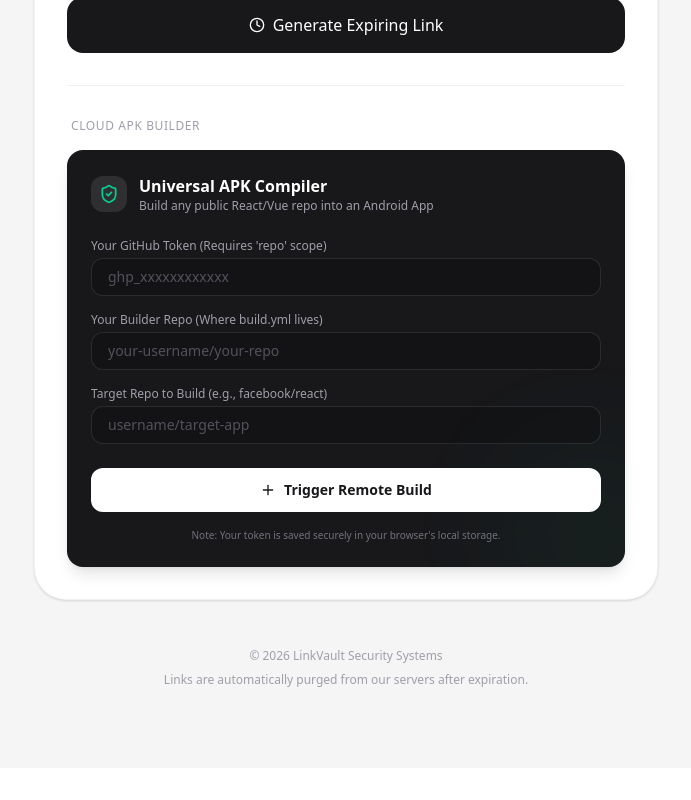
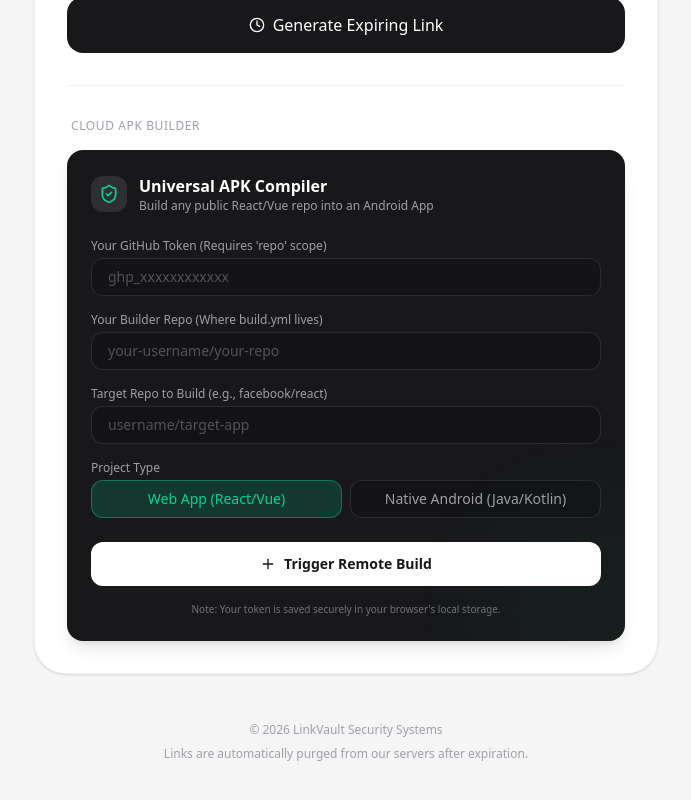
Before and after one commit to vincentcheong321-ux/bestapp, a React (Vite) app: page / in a window 1280 px wide. Shown: the part 1136-1936 px from the top of the page, without its empty margins (294-985 px from the left). Before the commit the page ends 1904 px from the top, so only its background shows below. Built offline with nearby package versions, Linux system fonts and the light colour scheme; no server answers.

Commit message:
feat: Support native project builds
Introduces a project type selection for the APK builder, allowing users to choose between 'web' and 'native' projects. This change updates the GitHub workflow to conditionally execute steps based on the selected project type, enabling native Android builds.

```diff
--- a/github-workflow-template.yml
+++ b/github-workflow-template.yml
@@ -7,6 +7,14 @@ on:
         description: 'The GitHub repository to build (e.g., username/my-app)'
         required: true
         type: string
+      project_type:
+        description: 'Type of project (web or native)'
+        required: true
+        default: 'web'
+        type: choice
+        options:
+          - web
+          - native
 
 jobs:
  build:
@@ -18,41 +26,49 @@ jobs:
      with:
        repository: ${{ github.event.inputs.target_repo }}
 
-   - name: Setup Node.js
+   # --- WEB APP STEPS ---
+   - name: Setup Node.js (Web Only)
+     if: ${{ github.event.inputs.project_type == 'web' }}
      uses: actions/setup-node@v4
      with:
        node-version: '22'
 
-   - name: Install Dependencies
+   - name: Install Dependencies & Build Web (Web Only)
+     if: ${{ github.event.inputs.project_type == 'web' }}
      run: |
        rm -rf node_modules package-lock.json
        npm install
+       npm run build
 
-   - name: Build Web App
-     run: npm run build
-
-   - name: Setup Capacitor
+   - name: Setup Capacitor (Web Only)
+     if: ${{ github.event.inputs.project_type == 'web' }}
      run: |
-       # If capacitor config doesn't exist, initialize it
        if [ ! -f "capacitor.config.ts" ] && [ ! -f "capacitor.config.json" ]; then
          echo "Capacitor config not found. Initializing..."
          npm install @capacitor/cli @capacitor/core @capacitor/android
-         # Try to guess the build directory (dist or build)
          BUILD_DIR="dist"
          if [ -d "build" ]; then BUILD_DIR="build"; fi
          npx cap init "App" "com.example.app" --web-dir $BUILD_DIR
        fi
        npx cap add android
 
+   # --- COMMON / NATIVE STEPS ---
    - name: Setup JDK
      uses: actions/setup-java@v4
      with:
        distribution: 'temurin'
        java-version: '21'
 
-   - name: Build APK
+   - name: Build APK (Web/Capacitor)
+     if: ${{ github.event.inputs.project_type == 'web' }}
      run: |
        cd android
+       chmod +x gradlew
+       ./gradlew assembleDebug
+
+   - name: Build APK (Native Android)
+     if: ${{ github.event.inputs.project_type == 'native' }}
+     run: |
        chmod +x gradlew
        ./gradlew assembleDebug
 
@@ -60,4 +76,6 @@ jobs:
      uses: actions/upload-artifact@v4
      with:
        name: apk
-       path: android/app/build/outputs/apk/debug/*.apk
+       path: |
+         android/app/build/outputs/apk/debug/*.apk
+         app/build/outputs/apk/debug/*.apk
--- a/src/App.tsx
+++ b/src/App.tsx
@@ -47,6 +47,7 @@ export default function App() {
   const [githubToken, setGithubToken] = useState(localStorage.getItem('githubToken') || '');
   const [builderRepo, setBuilderRepo] = useState(localStorage.getItem('builderRepo') || '');
   const [targetRepo, setTargetRepo] = useState('');
+  const [projectType, setProjectType] = useState<'web' | 'native'>('web');
   const [buildLoading, setBuildLoading] = useState(false);
   const [buildStatus, setBuildStatus] = useState<{type: 'success'|'error', message: string} | null>(null);
 
@@ -78,7 +79,8 @@ export default function App() {
         body: JSON.stringify({
           ref: 'main',
           inputs: {
-            target_repo: targetRepo
+            target_repo: targetRepo,
+            project_type: projectType
           }
         })
       });
@@ -435,6 +437,33 @@ export default function App() {
                         className="w-full bg-black/20 border border-white/10 rounded-xl px-4 py-2 text-sm focus:outline-none focus:ring-2 focus:ring-emerald-500/50 transition-all text-white placeholder:text-zinc-600"
                       />
                     </div>
+                    <div>
+                      <label className="block text-xs text-zinc-400 mb-1">Project Type</label>
+                      <div className="flex gap-2">
+                        <button
+                          onClick={() => setProjectType('web')}
+                          className={cn(
+                            "flex-1 py-2 rounded-xl text-sm font-medium border transition-all",
+                            projectType === 'web'
+                              ? "bg-emerald-500/20 border-emerald-500/50 text-emerald-400"
+                              : "bg-black/20 border-white/10 text-zinc-400 hover:bg-white/5"
+                          )}
+                        >
+                          Web App (React/Vue)
+                        </button>
+                        <button
+                          onClick={() => setProjectType('native')}
+                          className={cn(
+                            "flex-1 py-2 rounded-xl text-sm font-medium border transition-all",
+                            projectType === 'native'
+                              ? "bg-emerald-500/20 border-emerald-500/50 text-emerald-400"
+                              : "bg-black/20 border-white/10 text-zinc-400 hover:bg-white/5"
+                          )}
+                        >
+                          Native Android (Java/Kotlin)
+                        </button>
+                      </div>
+                    </div>
                   </div>
 
                   <AnimatePresence>
```
